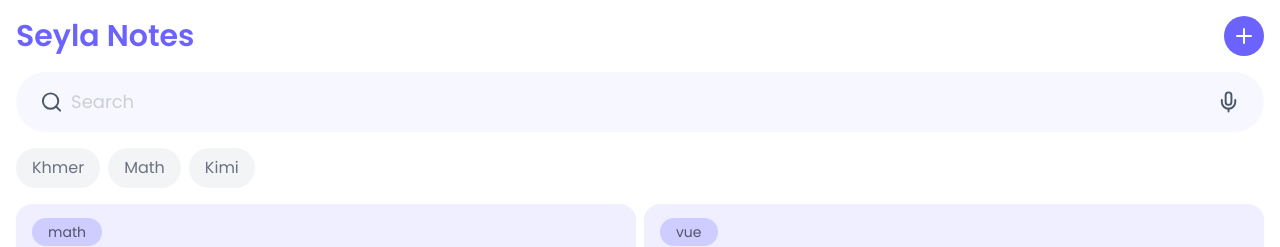
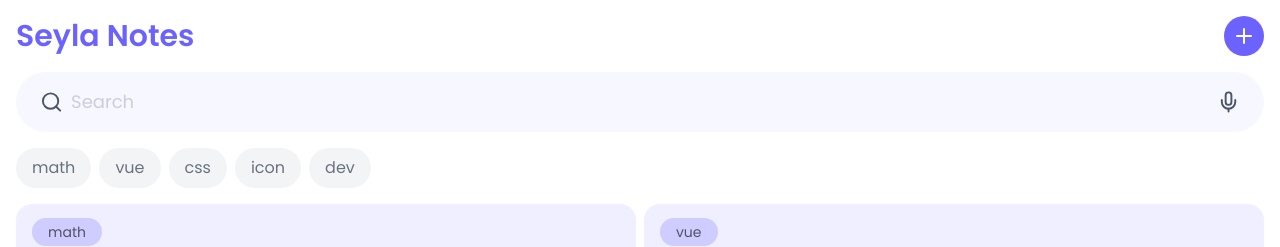
Before and after one commit to Seyla123/vue-crud-app, a Vue app: page / in a window 1280 px wide. Shown: the top 247 px of the page. Built offline with nearby package versions, Linux system fonts and the light colour scheme; data requests are answered from the project's data file.

Commit message:
feat(category-tag) : fetch category tag from api

```diff
--- a/db.json
+++ b/db.json
@@ -70,5 +70,27 @@
       "date": "01 july 2024",
       "tag": "vue"
     }
+  ],
+  "tags": [
+    {
+      "id": 1,
+      "name": "math"
+    },
+    {
+      "id": 2,
+      "name": "vue"
+    },
+    {
+      "id": 3,
+      "name": "css"
+    },
+    {
+      "id": 4,
+      "name": "icon"
+    },
+    {
+      "id": 5,
+      "name": "dev"
+    }
   ]
 }
--- a/src/components/TagCategory.vue
+++ b/src/components/TagCategory.vue
@@ -1,15 +1,33 @@
 <script setup>
-import Tag from '@/components/Tag.vue';
-import { ref } from 'vue';
+import Tag from "@/components/Tag.vue";
+import axios from "axios";
+import { ref, onMounted } from "vue";
 
-const tags = ["Khmer", "Math", "Kimi"];
+const tags = ref([]);
 const selectedTag = ref("");
 const handleTagClick = (tag) => {
-    selectedTag.value = tag;
-}
+  selectedTag.value = tag;
+};
+const isLoading = ref(true);
+onMounted(async () => {
+  try {
+    const response = await axios.get("http://localhost:8000/tags");
+    tags.value = response.data;
+  } catch (error) {
+    console.log(error);
+  } finally {
+    isLoading.value = false;
+  }
+});
 </script>
 <template>
-    <section class="flex gap-2">
-        <Tag v-for="tag in tags" :key="tag" :tag="tag" :isActive="selectedTag===tag" @click="handleTagClick(tag)"/>
-    </section>
+  <section class="flex gap-2">
+    <Tag
+      v-for="tag in tags"
+      :key="tag"
+      :tag="tag.name"
+      :isActive="selectedTag === tag.id"
+      @click="handleTagClick(tag.id)"
+    />
+  </section>
 </template>
--- a/src/pages/HomeView.vue
+++ b/src/pages/HomeView.vue
@@ -9,7 +9,6 @@ const isLoading = ref(true);
 const data = ref([]);
 onMounted(async () => {
   try {
-    isLoading.value = true;
     const response = await axios.get("http://localhost:8000/notes");
     data.value = response.data;
   } catch (error) {
@@ -27,10 +26,6 @@ onMounted(async () => {
   <p v-if="isLoading">Loading...</p>
   <!-- Notes -->
   <section v-else-if="data.length > 0" class="grid sm:grid-cols-2 gap-2">
-    <NoteCard
-      v-for="note in data"
-      :key="note.id"
-      :note="note"
-    />
+    <NoteCard v-for="note in data" :key="note.id" :note="note" />
   </section>
 </template>
```
